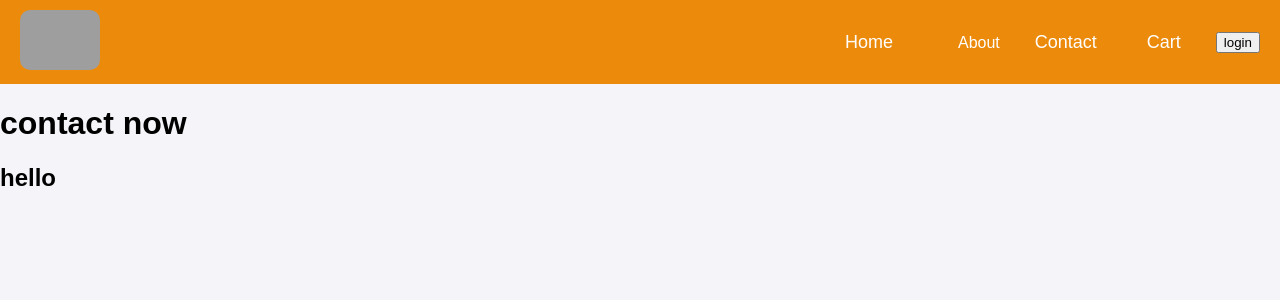
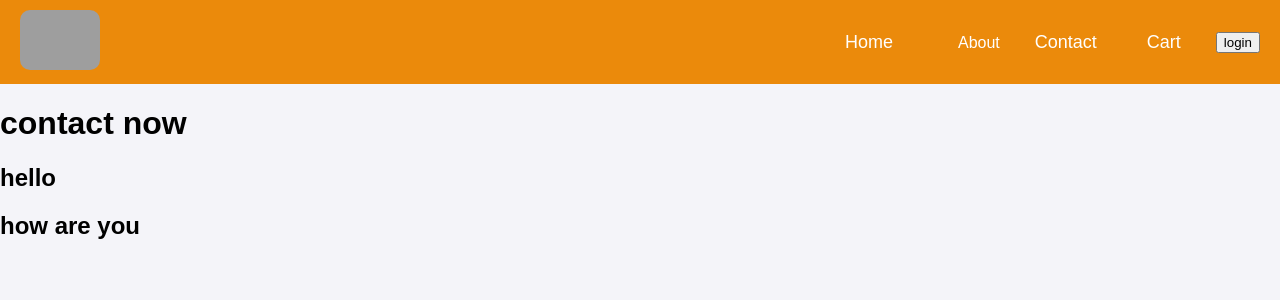
Before and after one commit to muhammedAlthafcp/React-vite, a React (Vite) app: page /contact in a window 1280 px wide. Shown: the top 300 px of the page. Built offline with nearby package versions, Linux system fonts and the light colour scheme; grey boxes are pictures that could not be loaded.

Commit message:
update contact

```diff
--- a/src/components/contact.jsx
+++ b/src/components/contact.jsx
@@ -4,6 +4,8 @@ function contact() {
     <div className="contact">
         <h1>contact now</h1>
         <h2>hello</h2>
+        <h2>how are you</h2>
+
 
     </div>
   )
```
